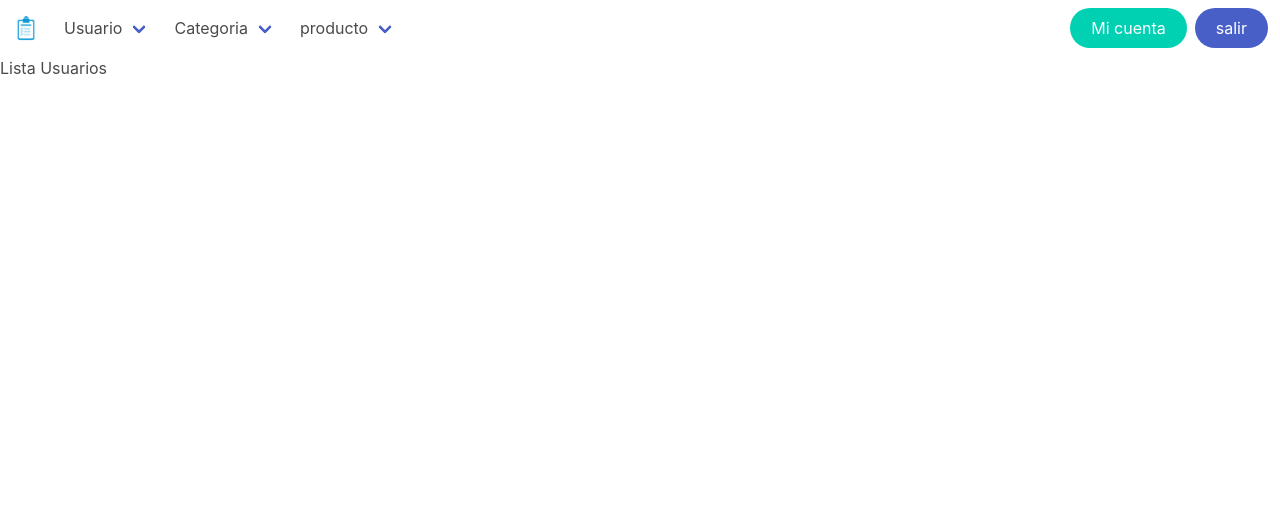
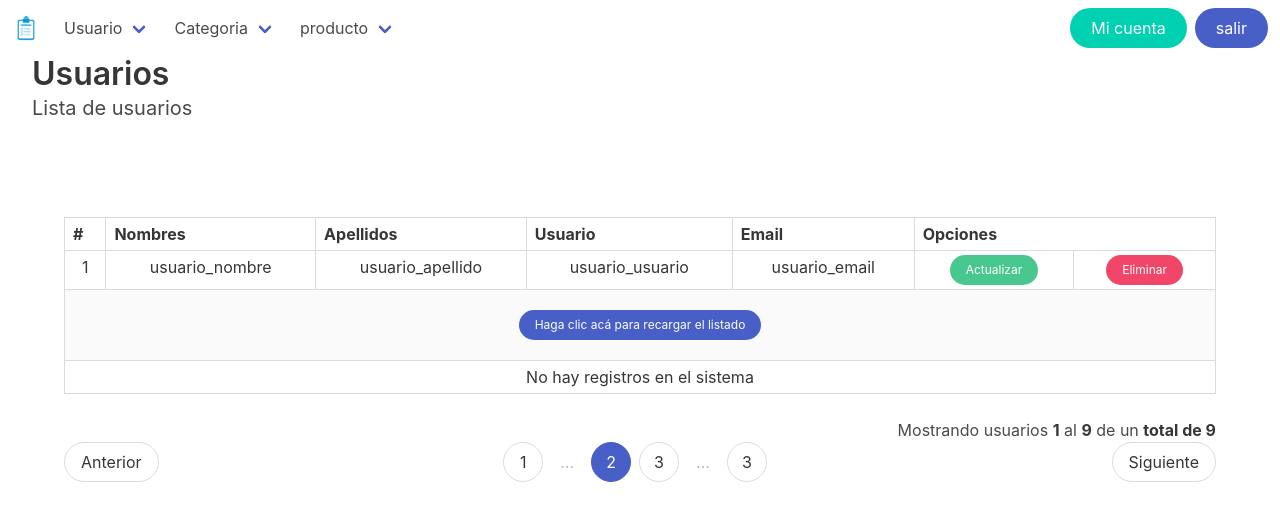
Before and after one commit to yonier202/Sistema-Inventario, a PHP site: page /index.php?vista=user_list in a window 1280 px wide. Shown: the top 529 px of the page. Run offline with PHP 8.4, Linux system fonts and the light colour scheme; the visitor is signed in with stand-in values (Sample User, id 1).

Commit message:
avance listar usuario

```diff
--- /dev/null
+++ b/php/usuario_lista.php
@@ -0,0 +1,3 @@
+<?php
+
+?>
--- a/vistas/user_list.php
+++ b/vistas/user_list.php
@@ -1 +1,89 @@
-<h1>Lista Usuarios</h1>
+<div class="container is-fluid mb-6">
+    <h1 class="title">Usuarios</h1>
+    <h2 class="subtitle">Lista de usuarios</h2>
+</div>
+
+<div class="container pb-6 pt-6">
+
+<?php
+    require_once('./php/main.php');
+    if (!isset($_REQUEST['page'])) {
+        $pagina=1;
+    }else{
+        $pagina=(int) $_REQUEST['page'];
+        if ($pagina<=1) {
+            $pagina=1;
+        }
+    }
+
+    $pagina=limpiar_cadena($pagina);
+    $url="index.php?vista=user_list&page=";
+    $registros=15;
+    $busqueda="";
+
+    require_once('./php/usuario_lista.php');
+?>
+
+    <div class="table-container">
+        <table class="table is-bordered is-striped is-narrow is-hoverable is-fullwidth">
+            <thead>
+                <tr class="has-text-centered">
+                    <th>#</th>
+                    <th>Nombres</th>
+                    <th>Apellidos</th>
+                    <th>Usuario</th>
+                    <th>Email</th>
+                    <th colspan="2">Opciones</th>
+                </tr>
+            </thead>
+            <tbody>
+                <tr class="has-text-centered" >
+					<td>1</td>
+                    <td>usuario_nombre</td>
+                    <td>usuario_apellido</td>
+                    <td>usuario_usuario</td>
+                    <td>usuario_email</td>
+                    <td>
+                        <a href="#" class="button is-success is-rounded is-small">Actualizar</a>
+                    </td>
+                    <td>
+                        <a href="#" class="button is-danger is-rounded is-small">Eliminar</a>
+                    </td>
+                </tr>
+
+                <tr class="has-text-centered" >
+                    <td colspan="7">
+                        <a href="#" class="button is-link is-rounded is-small mt-4 mb-4">
+                            Haga clic acá para recargar el listado
+                        </a>
+                    </td>
+                </tr>
+
+                <tr class="has-text-centered" >
+                    <td colspan="7">
+                        No hay registros en el sistema
+                    </td>
+                </tr>
+
+            </tbody>
+        </table>
+    </div>
+
+    <p class="has-text-right">Mostrando usuarios <strong>1</strong> al <strong>9</strong> de un <strong>total de 9</strong></p>
+
+    <nav class="pagination is-centered is-rounded" role="navigation" aria-label="pagination">
+        <a class="pagination-previous" href="#">Anterior</a>
+
+        <ul class="pagination-list">
+            <li><a class="pagination-link" href="#">1</a></li>
+            <li><span class="pagination-ellipsis">&hellip;</span></li>
+            <li><a class="pagination-link is-current" href="#">2</a></li>
+            <li><a class="pagination-link" href="#">3</a></li>
+            <li><span class="pagination-ellipsis">&hellip;</span></li>
+            <li><a class="pagination-link" href="#">3</a></li>
+        </ul>
+
+        <a class="pagination-next" href="#">Siguiente</a>
+    </nav>
+
+</div>
```
